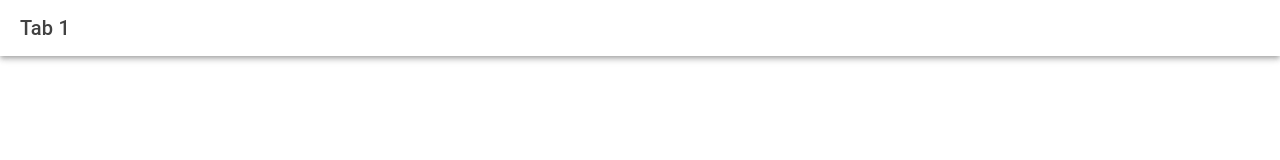
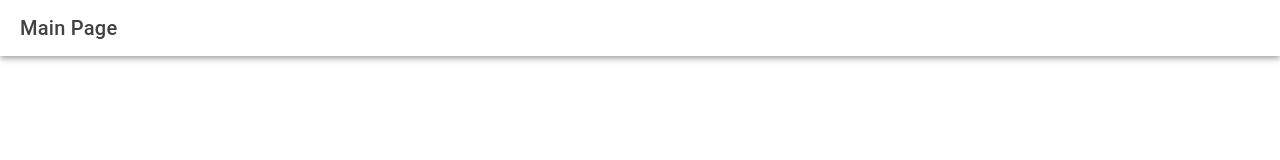
Before and after one commit to FastByte17/Car-Repair-App, a React (Vite) app: page /tab1 in a window 1280 px wide. Shown: the top 160 px of the page. Built offline with nearby package versions, Linux system fonts and the light colour scheme.

Commit message:
Initial Commit

```diff
--- a/src/pages/Tab1.tsx
+++ b/src/pages/Tab1.tsx
@@ -7,7 +7,7 @@ const Tab1: React.FC = () => {
     <IonPage>
       <IonHeader>
         <IonToolbar>
-          <IonTitle>Tab 1</IonTitle>
+          <IonTitle>Main Page</IonTitle>
         </IonToolbar>
       </IonHeader>
       <IonContent fullscreen>
```
